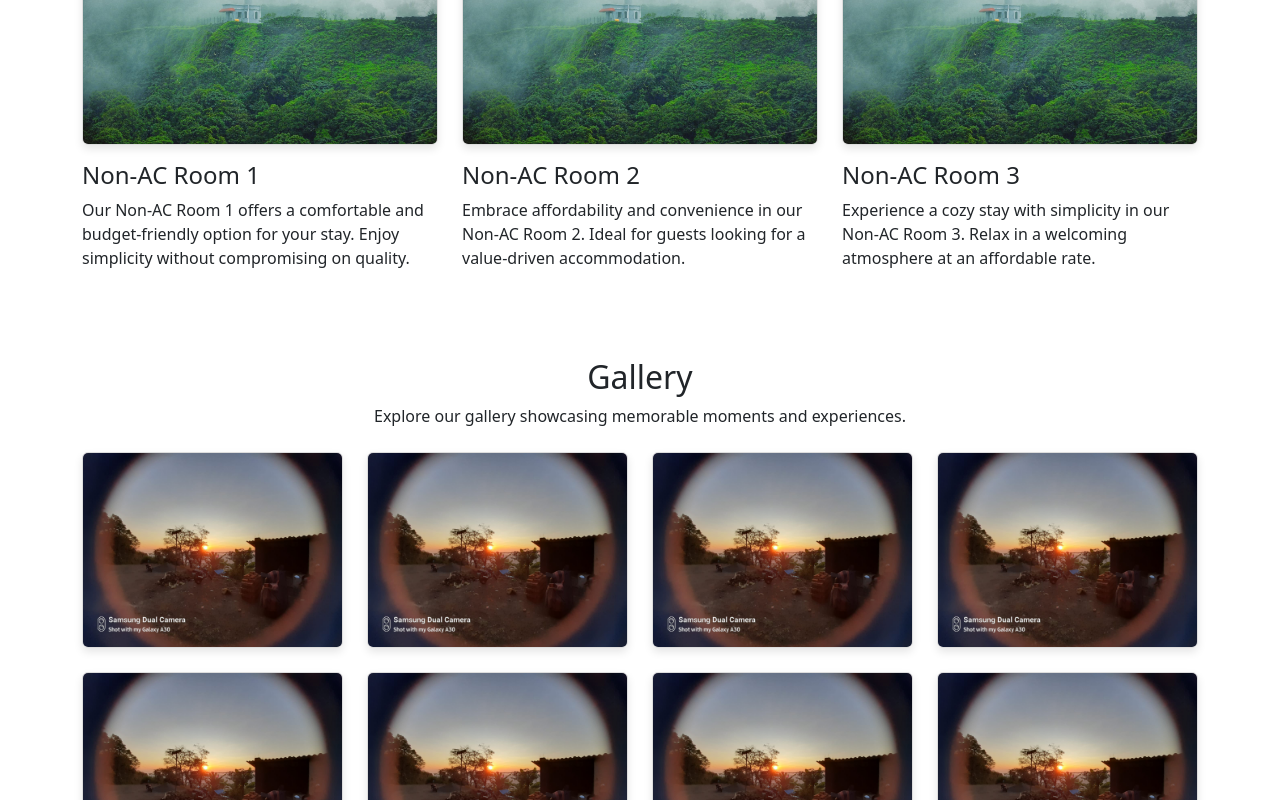
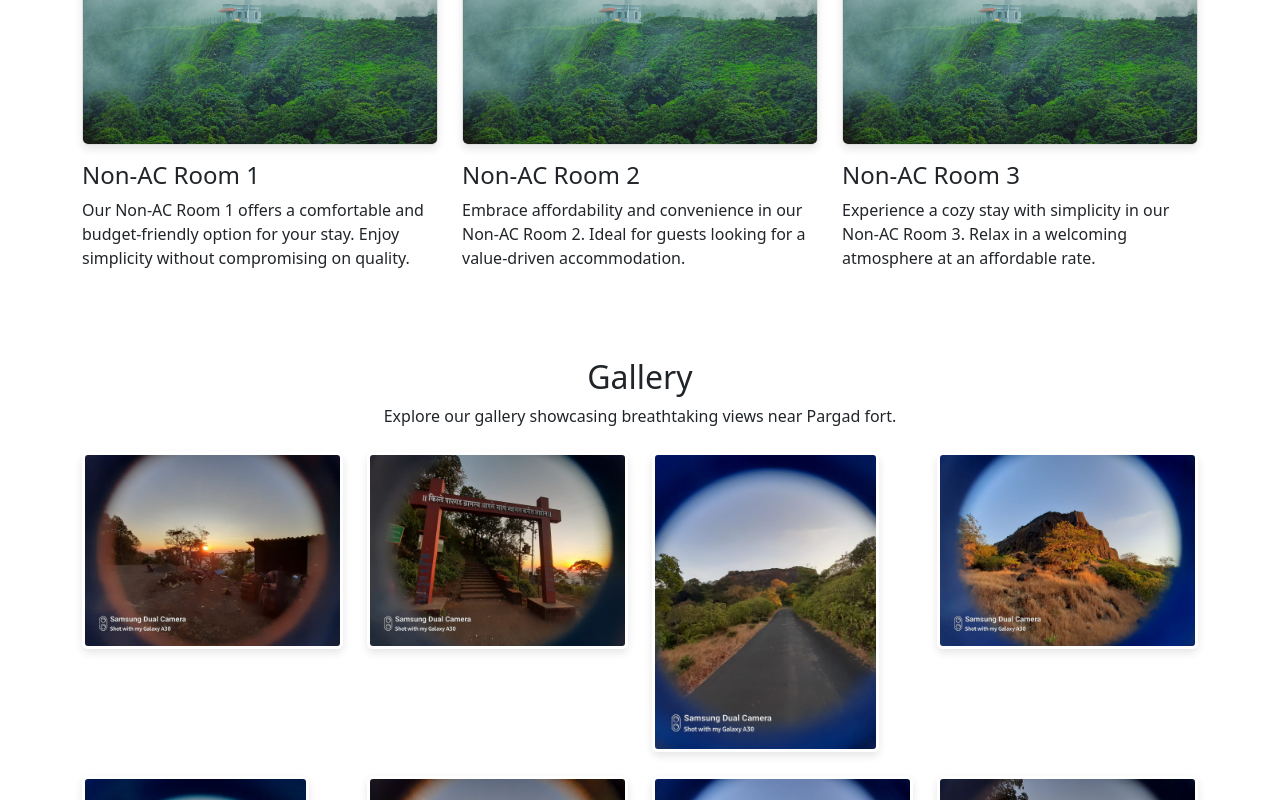
Before and after one commit to yashnaravade/Giridurg, a React (Create React App) app in the folder client/: page / in a window 1280 px wide. Shown: the part 2000-2800 px from the top of the page. Built offline with nearby package versions, Linux system fonts and the light colour scheme.

Commit message:
fix: gallery css

```diff
--- /dev/null
+++ b/client/src/components/Gallery/Gallery.css
@@ -0,0 +1,17 @@
+.text-center {
+  margin-bottom: 40px;
+}
+
+.gallery-image {
+  border: 3px solid #fff; /* Add a border around images */
+  box-shadow: 0 4px 8px rgba(0, 0, 0, 0.1); /* Add a subtle shadow to images */
+  transition: transform 0.3s ease; /* Smooth transform transition */
+
+  max-width: 300px;
+  max-height: 300px;
+  margin: auto;
+}
+
+.gallery-image:hover {
+  transform: scale(1.05); /* Scale images slightly on hover */
+}
--- a/client/src/components/Gallery/Gallery.js
+++ b/client/src/components/Gallery/Gallery.js
@@ -1,19 +1,22 @@
 import React from "react";
-import galleryImage1 from "../../assets/IMG-20240215-WA0070.jpg"; // Replace with the actual path to your image
-import galleryImage2 from "../../assets/IMG-20240215-WA0070.jpg"; // Replace with the actual path to your image
-import galleryImage3 from "../../assets/IMG-20240215-WA0070.jpg"; // Replace with the actual path to your image
-import galleryImage4 from "../../assets/IMG-20240215-WA0070.jpg"; // Replace with the actual path to your image
-import galleryImage5 from "../../assets/IMG-20240215-WA0070.jpg"; // Replace with the actual path to your image
-import galleryImage6 from "../../assets/IMG-20240215-WA0070.jpg"; // Replace with the actual path to your image
-import galleryImage7 from "../../assets/IMG-20240215-WA0070.jpg"; // Replace with the actual path to your image
-import galleryImage8 from "../../assets/IMG-20240215-WA0070.jpg"; // Replace with the actual path to your image
+import "./Gallery.css";
+import galleryImage1 from "../../assets/IMG-20240215-WA0070.jpg";
+import galleryImage2 from "../../assets/IMG-20240215-WA0071.jpg";
+import galleryImage3 from "../../assets/IMG-20240215-WA0072.jpg";
+import galleryImage4 from "../../assets/IMG-20240215-WA0073.jpg";
+import galleryImage5 from "../../assets/IMG-20240215-WA0074.jpg";
+import galleryImage6 from "../../assets/IMG-20240215-WA0075.jpg";
+import galleryImage7 from "../../assets/IMG-20240215-WA0078.jpg";
+import galleryImage8 from "../../assets/IMG-20240215-WA0077.jpg";
 
 function Gallery() {
   return (
     <div className="container mt-5">
       <div className="text-center mb-4">
         <h2>Gallery</h2>
-        <p>Explore our gallery showcasing memorable moments and experiences.</p>
+        <p>
+          Explore our gallery showcasing breathtaking views near Pargad fort.
+        </p>
       </div>
 
       <div className="row">
@@ -21,56 +24,56 @@ function Gallery() {
           <img
             src={galleryImage1}
             alt="Gallery Image 1"
-            className="img-fluid rounded"
+            className="img-fluid rounded gallery-image"
           />
         </div>
         <div className="col-md-3 mb-4">
           <img
             src={galleryImage2}
             alt="Gallery Image 2"
-            className="img-fluid rounded"
+            className="img-fluid rounded gallery-image"
           />
         </div>
         <div className="col-md-3 mb-4">
           <img
             src={galleryImage3}
             alt="Gallery Image 3"
-            className="img-fluid rounded"
+            className="img-fluid rounded gallery-image"
           />
         </div>
         <div className="col-md-3 mb-4">
           <img
             src={galleryImage4}
             alt="Gallery Image 4"
-            className="img-fluid rounded"
+            className="img-fluid rounded gallery-image"
           />
         </div>
         <div className="col-md-3 mb-4">
           <img
             src={galleryImage5}
             alt="Gallery Image 5"
-            className="img-fluid rounded"
+            className="img-fluid rounded gallery-image"
           />
         </div>
         <div className="col-md-3 mb-4">
           <img
             src={galleryImage6}
             alt="Gallery Image 6"
-            className="img-fluid rounded"
+            className="img-fluid rounded gallery-image"
           />
         </div>
         <div className="col-md-3 mb-4">
           <img
             src={galleryImage7}
             alt="Gallery Image 7"
-            className="img-fluid rounded"
+            className="img-fluid rounded gallery-image"
           />
         </div>
         <div className="col-md-3 mb-4">
           <img
             src={galleryImage8}
             alt="Gallery Image 8"
-            className="img-fluid rounded"
+            className="img-fluid rounded gallery-image"
           />
         </div>
       </div>
```
